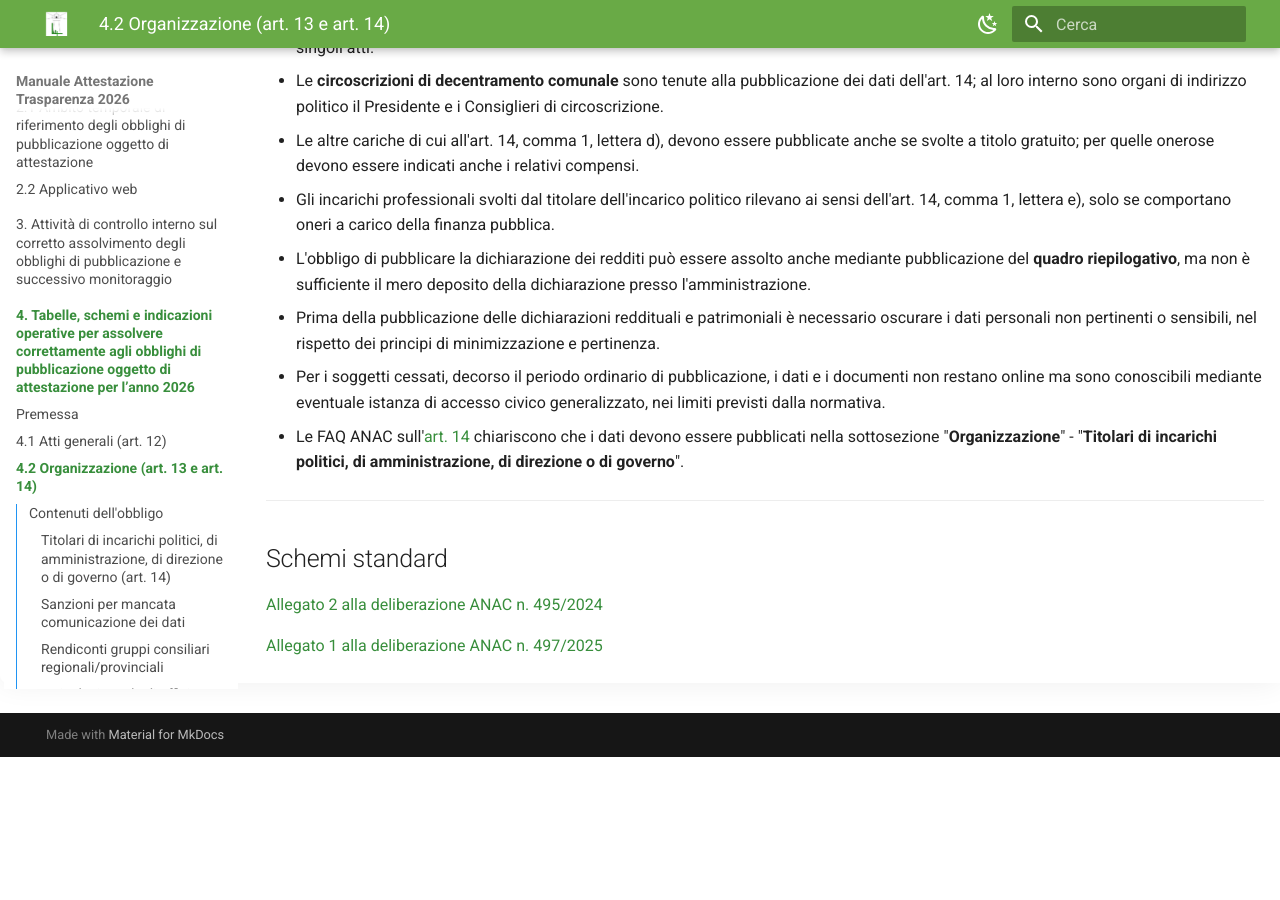
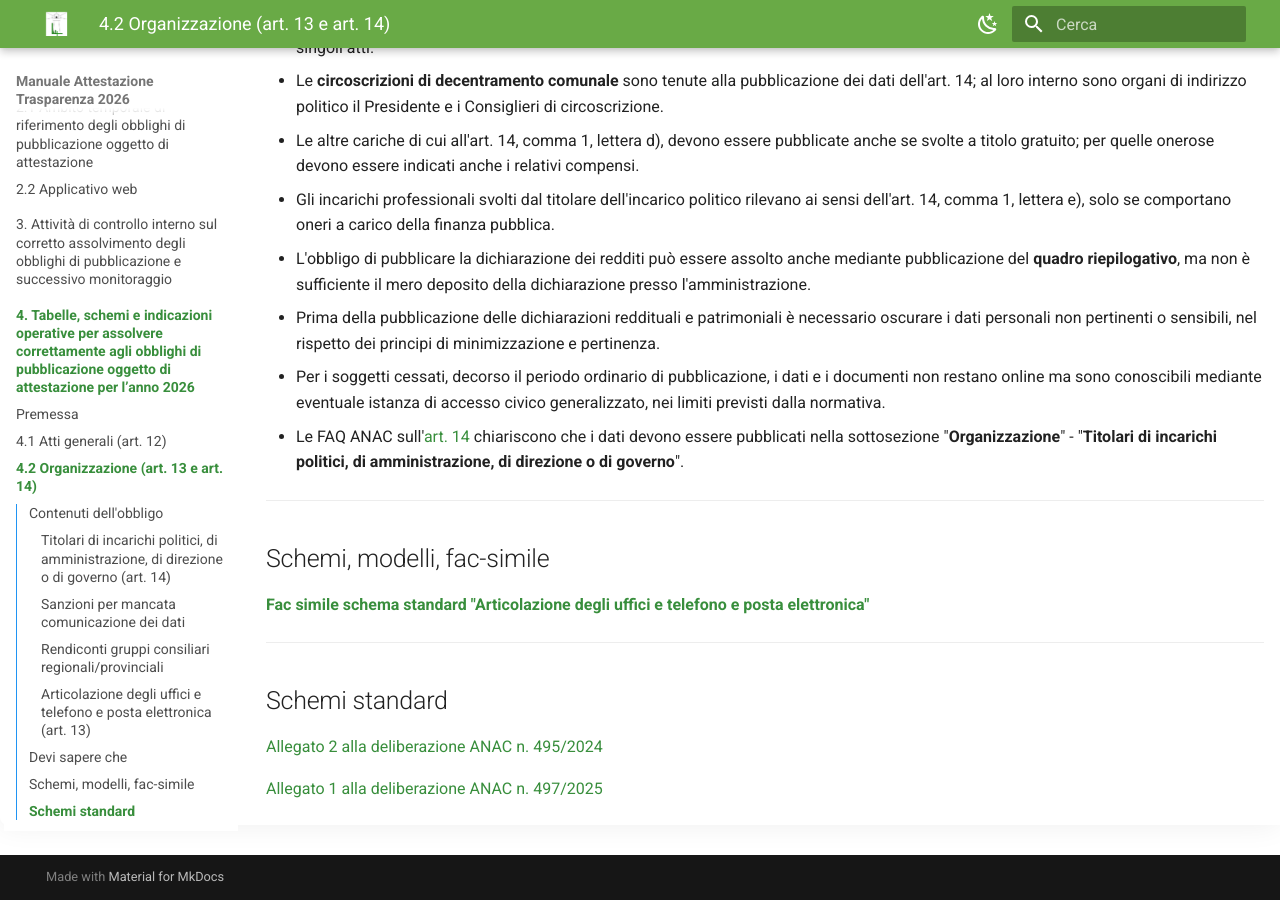
Before and after one commit to Lab4srl/manuale-trasparenza-2026, an MkDocs documentation site: the page built from docs/capitolo-4/4-2-organizzazione.md, in a window 1280 px wide and 900 px high, scrolled down 6537 px. Built offline with MkDocs 1.6.1 and Material for MkDocs 9.7.7, drawn with Linux system fonts in a browser that asks for light colours; before the commit the page ends 7294 px from its top, so only the background shows below that.

Commit message:
Aggiornamento manuale

```diff
--- a/docs/capitolo-4/4-2-organizzazione.md
+++ b/docs/capitolo-4/4-2-organizzazione.md
@@ -169,6 +169,12 @@ I riferimenti/contatti sono da intendersi riferiti alla segreteria o all'ufficio
 
 ---
 
+## Schemi, modelli, fac-simile
+
+[**Fac simile schema standard "Articolazione degli uffici e telefono e posta elettronica"**](../assets/documenti/Fac_simile_schema_organizzazione.xlsx)
+
+---
+
 ## Schemi standard
 
 [Allegato 2 alla deliberazione ANAC n. 495/2024](../assets/documenti/schema_organizzazione.pdf){:target="_blank"}
```
Also changed, not shown: docs/capitolo-4/4-10-controlli-rilievi.md (+6 -0 lines), docs/capitolo-4/4-12-pagamenti.md (+2 -0 lines), 3 other files.
